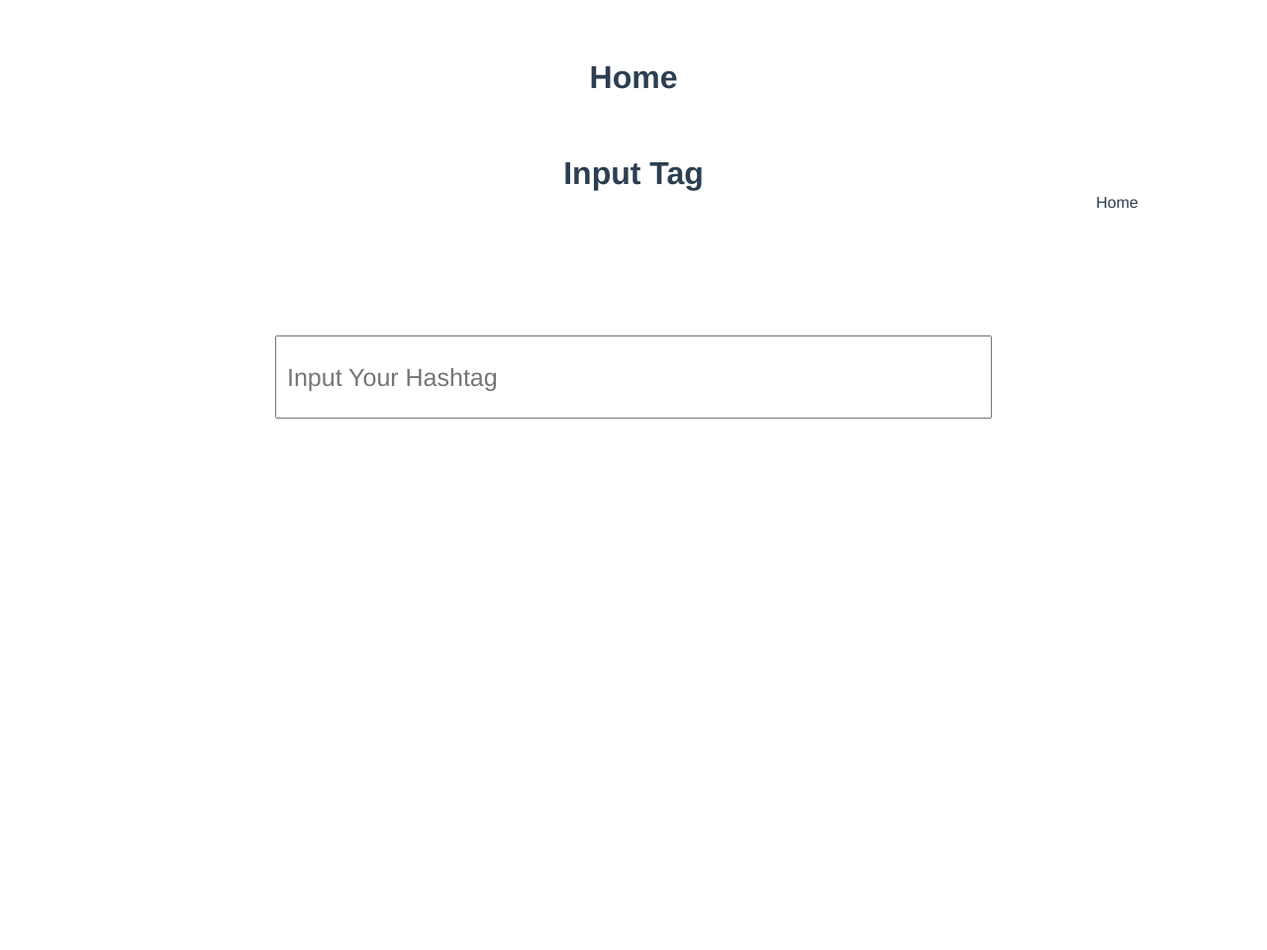
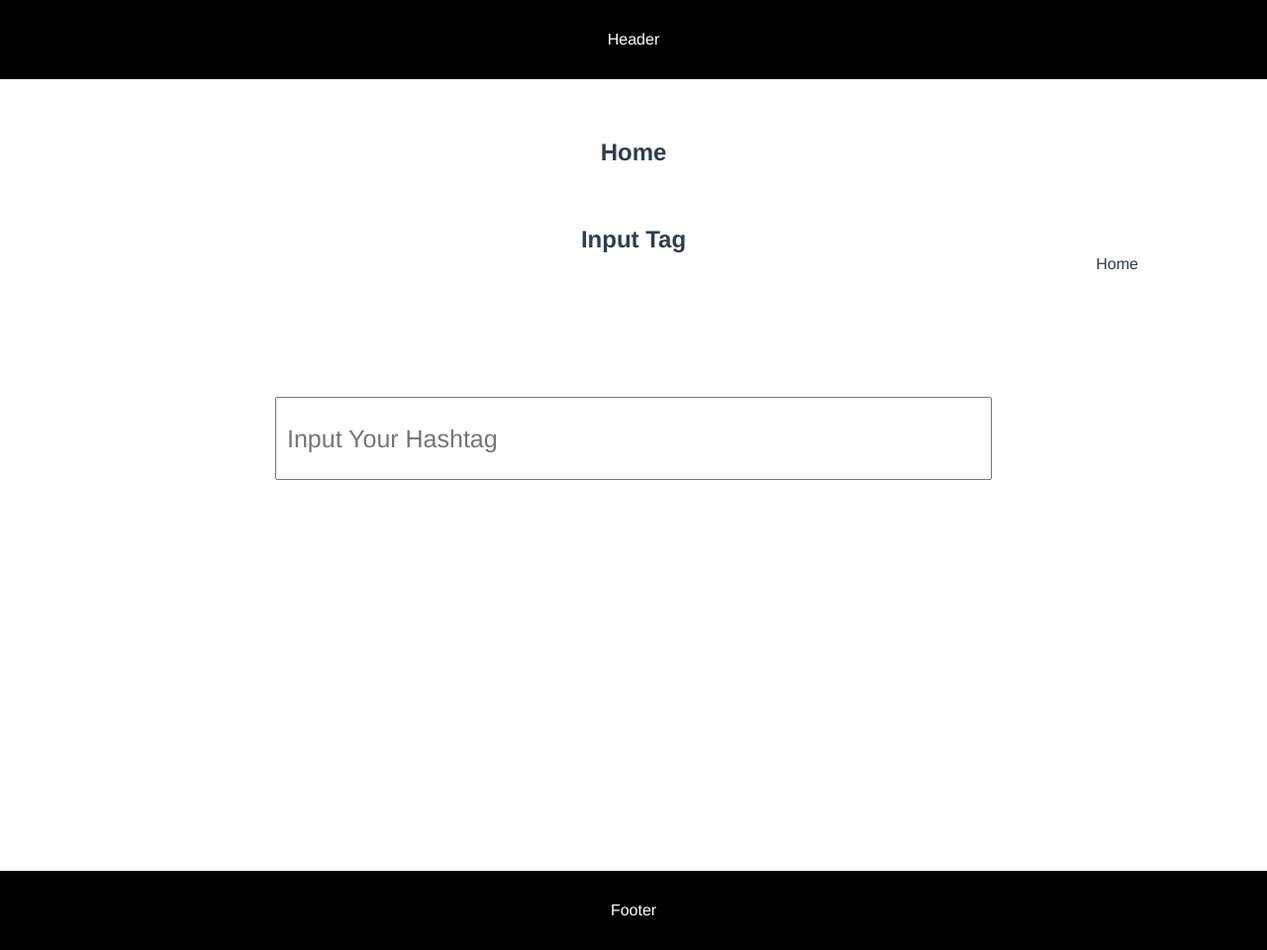
Before and after one commit to mahns1201/component, a Vue app in the folder vue/: page / in a window 1280 px wide. Shown: the whole page at 99% size. Before the commit the page ends 800 px from the top, so only its background shows below. Built offline with nearby package versions, Linux system fonts and the light colour scheme.

Commit message:
[feat] set layout

```diff
--- a/vue/src/App.vue
+++ b/vue/src/App.vue
@@ -1,24 +1,24 @@
 <template>
   <div>
-    <router-view />
+    <main-layout>
+      <router-view />
+    </main-layout>
   </div>
 </template>
 
 <script>
+import MainLayout from "../src/layouts/MainLayout.vue";
+
 export default {
   name: "App",
+
+  components: {
+    MainLayout,
+  },
 };
 </script>
 
 <style>
-body {
-  /* layout */
-  position: absolute;
-  left: 10%;
-  height: 100vh;
-  width: 80%;
-}
-
 * {
   /* padding, margin default */
   padding: 0;
--- /dev/null
+++ b/vue/src/layouts/MainFooter.vue
@@ -0,0 +1,19 @@
+<template>
+  <div class="footer">Footer</div>
+</template>
+
+<script>
+export default {};
+</script>
+
+<style scoped>
+.footer {
+  display: flex;
+  justify-content: center;
+  align-items: center;
+  color: white;
+  background-color: black;
+  width: 100%;
+  height: 100%;
+}
+</style>
--- /dev/null
+++ b/vue/src/layouts/MainHeader.vue
@@ -0,0 +1,26 @@
+<template>
+  <div class="header" @click="onHome()">Header</div>
+</template>
+
+<script>
+export default {
+  methods: {
+    onHome() {
+      this.$router.push("/");
+    },
+  },
+};
+</script>
+
+<style scoped>
+.header {
+  display: flex;
+  justify-content: center;
+  align-items: center;
+  color: white;
+  background-color: black;
+  width: 100%;
+  height: 100%;
+  cursor: pointer;
+}
+</style>
--- /dev/null
+++ b/vue/src/layouts/MainLayout.vue
@@ -0,0 +1,54 @@
+<template>
+  <header>
+    <main-header />
+  </header>
+  <main>
+    <article><slot></slot></article>
+  </main>
+  <footer>
+    <main-footer />
+  </footer>
+</template>
+
+<script>
+import MainHeader from "./MainHeader.vue";
+import MainFooter from "./MainFooter.vue";
+
+export default {
+  components: {
+    MainHeader,
+    MainFooter,
+  },
+
+  methods: {
+    go: function (path) {
+      this.$router.push(`/${path}`);
+    },
+  },
+};
+</script>
+
+<style scoped>
+header {
+  position: sticky;
+  top: 0px;
+  width: 100%;
+  height: 10vmin;
+}
+
+main {
+  display: flex;
+  justify-content: center;
+  width: 100%;
+}
+
+article {
+  width: 80%;
+  min-height: 100vmin;
+}
+
+footer {
+  width: 100%;
+  height: 10vmin;
+}
+</style>
```
